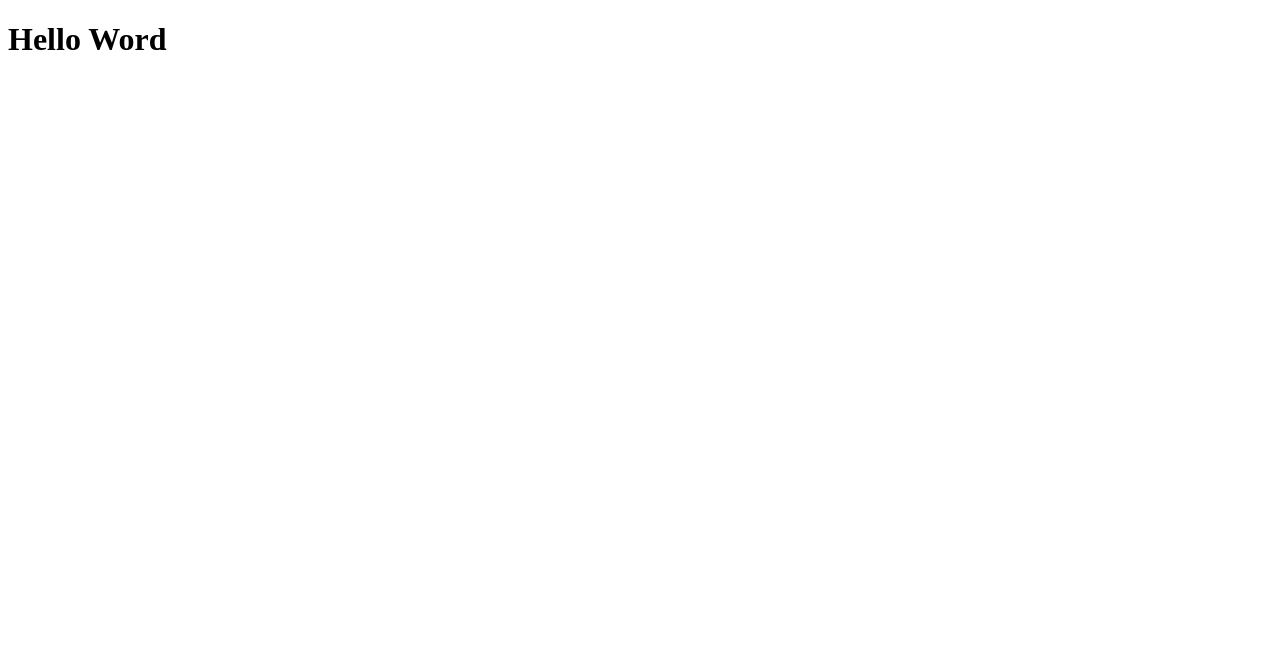
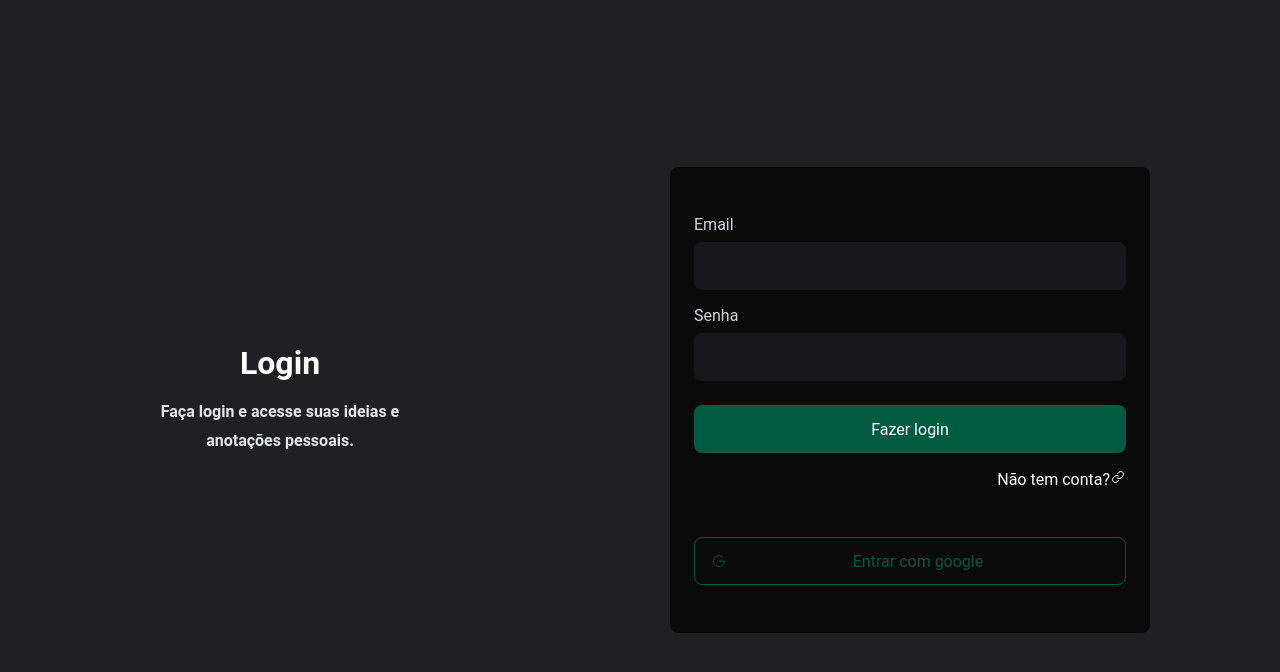
Before and after one commit to DamasoMagno/Annotes, a React (Vite) app: page / in a window 1280 px wide. Shown: the top 672 px of the page. Built offline with nearby package versions, Linux system fonts and the light colour scheme.

Commit message:
feat: Login and Register routes

```diff
--- a/package.json
+++ b/package.json
@@ -10,19 +10,21 @@
     "preview": "vite preview"
   },
   "dependencies": {
+    "phosphor-react": "^1.4.1",
     "react": "^18.2.0",
     "react-dom": "^18.2.0",
     "react-router-dom": "^6.16.0",
     "styled-components": "^6.0.8"
   },
   "devDependencies": {
+    "@rocketseat/eslint-config": "^2.1.0",
     "@types/react": "^18.2.15",
     "@types/react-dom": "^18.2.7",
     "@types/styled-components": "^5.1.28",
     "@typescript-eslint/eslint-plugin": "^6.0.0",
     "@typescript-eslint/parser": "^6.0.0",
     "@vitejs/plugin-react": "^4.0.3",
-    "eslint": "^8.45.0",
+    "eslint": "^8.51.0",
     "eslint-plugin-react-hooks": "^4.6.0",
     "eslint-plugin-react-refresh": "^0.4.3",
     "typescript": "^5.0.2",
--- a/src/App.tsx
+++ b/src/App.tsx
@@ -1,10 +1,17 @@
-import { BrowserRouter } from "react-router-dom"
-import { Router } from "./routes"
+import { BrowserRouter } from 'react-router-dom'
+import { ThemeProvider } from 'styled-components'
+import { Router } from './routes'
+
+import { GlobalStyles } from './styles/Global'
+import { THEME } from './styles/Themes'
 
 export function App() {
   return (
-    <BrowserRouter>
-      <Router />
-    </BrowserRouter>
+    <ThemeProvider theme={THEME}>
+      <BrowserRouter>
+        <Router />
+        <GlobalStyles />
+      </BrowserRouter>
+    </ThemeProvider>
   )
 }
--- a/src/pages/Annotations/index.tsx
+++ /dev/null
@@ -1,5 +0,0 @@
-export function Annotations() {
-  return (
-    <h1>Hello Word</h1>
-  )
-}
--- /dev/null
+++ b/src/pages/SignIn/index.tsx
@@ -0,0 +1,40 @@
+import { GoogleLogo, Link } from 'phosphor-react'
+
+import { Button, Container, Description, Form, Input } from './styles'
+
+export function SignIn() {
+  return (
+    <Container>
+      <Description>
+        <h1>Login</h1>
+        <h3>Faça login e acesse suas ideias e anotações pessoais.</h3>
+      </Description>
+
+      <Form>
+        <form>
+          <Input>
+            <label htmlFor="email">Email</label>
+            <input id="email" />
+          </Input>
+
+          <Input>
+            <label htmlFor="password">Senha</label>
+            <input type="password" id="password" />
+          </Input>
+
+          <Button>Fazer login</Button>
+        </form>
+
+        <span className="register">
+          Não tem conta?
+          <Link to="/signUp"> Registre-se</Link>
+        </span>
+
+        <Button variant="outline">
+          <GoogleLogo />
+          <span>Entrar com google</span>
+        </Button>
+      </Form>
+    </Container>
+  )
+}
--- /dev/null
+++ b/src/pages/SignIn/styles.ts
@@ -0,0 +1,144 @@
+import styled, { css } from 'styled-components'
+
+export const Container = styled.div`
+  height: 100vh;
+  width: 100%;
+
+  display: flex;
+  flex-direction: column;
+  align-items: center;
+  justify-content: space-between;
+
+  @media (min-width: 1024px) {
+    flex-direction: row;
+    justify-content: center;
+    gap: 15rem;
+  }
+`
+
+export const Description = styled.div`
+  text-align: center;
+  max-width: 300px;
+
+  display: flex;
+  flex-direction: column;
+  justify-content: center;
+  align-items: center;
+  flex: 1;
+
+  h1 {
+    font-size: 2rem;
+    color: ${(props) => props.theme.colors['--white']};
+    font-weight: bold;
+  }
+
+  h3 {
+    margin-top: 1rem;
+    line-height: 1.8;
+    font-size: 1rem;
+    color: ${(props) => props.theme.colors['--gray-200']};
+  }
+`
+
+export const Form = styled.main`
+  background-color: ${(props) => props.theme.colors['--neutral-950']};
+  border-radius: 8px;
+  width: 100%;
+  max-width: 30rem;
+  max-height: 30.875rem;
+  padding: 3rem 1.5rem;
+
+  display: flex;
+  flex-direction: column;
+  justify-content: center;
+
+  form {
+    display: flex;
+    flex-direction: column;
+    gap: 1rem;
+  }
+
+  .register {
+    align-self: flex-end;
+    color: white;
+    font-size: 0.875rem;
+    display: block;
+    font-size: 1rem;
+    margin: 1rem 0 2.5rem;
+
+    a {
+      text-decoration: none;
+      font-weight: bold;
+      color: #005b41;
+    }
+  }
+`
+
+export const Input = styled.div`
+  display: flex;
+  flex-direction: column;
+  gap: 0.5rem;
+  width: 100%;
+
+  label {
+    color: ${(props) => props.theme.colors['--gray-300']};
+    font-size: 1rem;
+  }
+
+  input {
+    background: ${(props) => props.theme.colors['--zinc-950']};
+    border: 1px solid transparent;
+    color: ${(props) => props.theme.colors['--gray-300']};
+    height: 3rem;
+    border-radius: 8px;
+    outline: 0;
+    padding: 1rem;
+
+    &:focus-within {
+      border: 1px solid #005b41;
+    }
+  }
+`
+
+interface ButtonProps {
+  variant?: 'outline'
+}
+
+export const Button = styled.button<ButtonProps>`
+  padding: 1rem;
+  margin-top: 0.5rem;
+  height: 3rem;
+  border-radius: 8px;
+  cursor: pointer;
+  font-size: 1rem;
+  transition: filter 0.25s;
+
+  display: flex;
+  align-items: center;
+  justify-content: center;
+
+  ${(props) => {
+    switch (props.variant) {
+      case 'outline':
+        return css`
+          background-color: transparent;
+          border: 1px solid #005b41;
+          color: #005b41;
+        `
+      default:
+        return css`
+          color: white;
+          border: 0;
+          background-color: #005b41;
+        `
+    }
+  }}
+
+  &:hover {
+    filter: brightness(0.9);
+  }
+
+  &:has(span) span {
+    flex: 1;
+  }
+`
--- /dev/null
+++ b/src/pages/SignUp/index.tsx
@@ -0,0 +1,40 @@
+import { Link } from 'react-router-dom'
+
+import { Button, Container, Description, Form, Input } from './styles'
+
+export function SignUp() {
+  return (
+    <Container>
+      <Description>
+        <h1>Criar conta</h1>
+        <h3>Uma plataforma para criação ágil e conveniente de anotações.</h3>
+      </Description>
+
+      <Form>
+        <form>
+          <Input>
+            <label htmlFor="name">Nome</label>
+            <input id="name" />
+          </Input>
+
+          <Input>
+            <label htmlFor="email">Email</label>
+            <input id="email" />
+          </Input>
+
+          <Input>
+            <label htmlFor="password">Senha</label>
+            <input type="password" id="password" />
+          </Input>
+
+          <Button>Criar conta</Button>
+        </form>
+
+        <span className="register">
+          Já tem conta?
+          <Link to="/"> Entrar</Link>
+        </span>
+      </Form>
+    </Container>
+  )
+}
--- /dev/null
+++ b/src/pages/SignUp/styles.ts
@@ -0,0 +1,144 @@
+import styled, { css } from 'styled-components'
+
+export const Container = styled.div`
+  height: 100vh;
+  width: 100%;
+
+  display: flex;
+  flex-direction: column;
+  align-items: center;
+  justify-content: space-between;
+
+  @media (min-width: 1024px) {
+    flex-direction: row;
+    justify-content: center;
+    gap: 15rem;
+  }
+`
+
+export const Description = styled.div`
+  text-align: center;
+  max-width: 300px;
+
+  display: flex;
+  flex-direction: column;
+  justify-content: center;
+  align-items: center;
+  flex: 1;
+
+  h1 {
+    font-size: 2rem;
+    color: ${(props) => props.theme.colors['--white']};
+    font-weight: bold;
+  }
+
+  h3 {
+    margin-top: 1rem;
+    line-height: 1.8;
+    font-size: 1rem;
+    color: ${(props) => props.theme.colors['--gray-200']};
+  }
+`
+
+export const Form = styled.main`
+  background-color: ${(props) => props.theme.colors['--neutral-950']};
+  border-radius: 8px;
+  width: 100%;
+  max-width: 30rem;
+  max-height: 30.875rem;
+  padding: 3rem 1.5rem;
+
+  display: flex;
+  flex-direction: column;
+  justify-content: center;
+
+  form {
+    display: flex;
+    flex-direction: column;
+    gap: 1rem;
+  }
+
+  .register {
+    align-self: flex-end;
+    color: white;
+    font-size: 0.875rem;
+    display: block;
+    font-size: 1rem;
+    margin: 1rem 0 2.5rem;
+
+    a {
+      text-decoration: none;
+      font-weight: bold;
+      color: #005b41;
+    }
+  }
+`
+
+export const Input = styled.div`
+  display: flex;
+  flex-direction: column;
+  gap: 0.5rem;
+  width: 100%;
+
+  label {
+    color: ${(props) => props.theme.colors['--gray-300']};
+    font-size: 1rem;
+  }
+
+  input {
+    background: ${(props) => props.theme.colors['--zinc-950']};
+    border: 1px solid transparent;
+    color: ${(props) => props.theme.colors['--gray-300']};
+    height: 3rem;
+    border-radius: 8px;
+    outline: 0;
+    padding: 1rem;
+
+    &:focus-within {
+      border: 1px solid #005b41;
+    }
+  }
+`
+
+interface ButtonProps {
+  variant?: 'outline'
+}
+
+export const Button = styled.button<ButtonProps>`
+  padding: 1rem;
+  margin-top: 0.5rem;
+  height: 3rem;
+  border-radius: 8px;
+  cursor: pointer;
+  font-size: 1rem;
+  transition: filter 0.25s;
+
+  display: flex;
+  align-items: center;
+  justify-content: center;
+
+  ${(props) => {
+    switch (props.variant) {
+      case 'outline':
+        return css`
+          background-color: transparent;
+          border: 1px solid #005b41;
+          color: #005b41;
+        `
+      default:
+        return css`
+          color: white;
+          border: 0;
+          background-color: #005b41;
+        `
+    }
+  }}
+
+  &:hover {
+    filter: brightness(0.9);
+  }
+
+  &:has(span) span {
+    flex: 1;
+  }
+`
--- a/src/routes/index.tsx
+++ b/src/routes/index.tsx
@@ -1,11 +1,13 @@
-import { Route, Routes } from "react-router-dom";
+import { Route, Routes } from 'react-router-dom'
 
-import { Annotations } from "../pages/Annotations";
+import { SignIn } from '../pages/SignIn'
+import { SignUp } from '../pages/SignUp'
 
-export function Router(){
+export function Router() {
   return (
     <Routes>
-      <Route path="/" element={<Annotations />}/>
+      <Route path="/" element={<SignIn />} />
+      <Route path="/signUp" element={<SignUp />} />
     </Routes>
   )
 }
--- /dev/null
+++ b/src/styles/Global.ts
@@ -0,0 +1,34 @@
+import { createGlobalStyle } from 'styled-components'
+
+export const GlobalStyles = createGlobalStyle`
+  :root {
+    --white: #fff;
+    --gray-50: #F9FAFB;
+    --gray-100: #F3F4F6;
+    --gray-200: #E5E7EB;
+    --gray-300: #D1D5DB;
+    --gray-400: #9CA3AF;
+    --gray-600: #4B5563;
+    --neutral-900: #171717;
+    --neutral-950: #0A0A0A;
+    --zinc-950: #18181B;
+  }
+
+  * {
+    padding: 0;
+    margin: 0;
+    box-sizing: border-box;
+  }
+
+  body {
+    background: #202024;
+    height: 100vh;
+    -webkit-font-smoothing: antialiased;
+  }
+
+  body, input, textarea, button {
+    font-family: "Roboto", sans-serif;
+    font-size: 1rem;
+    font-weight: 400;
+  }
+`
--- /dev/null
+++ b/src/styles/Themes.ts
@@ -0,0 +1,14 @@
+export const THEME = {
+  colors: {
+    '--white': '#fff',
+    '--gray-50': ' #F9FAFB',
+    '--gray-100': '#F3F4F6',
+    '--gray-200': '#E5E7EB',
+    '--gray-300': '#D1D5DB',
+    '--gray-400': '#9CA3AF',
+    '--gray-600': '#4B5563',
+    '--neutral-900': '#171717',
+    '--neutral-950': '#0A0A0A',
+    '--zinc-950': '#18181B',
+  },
+}
```
Also changed, not shown: src/@types/styled.d.ts (added, +8 -0 lines), .eslintrc.cjs, 1 other file (tests, documents, lock files or other folders).
